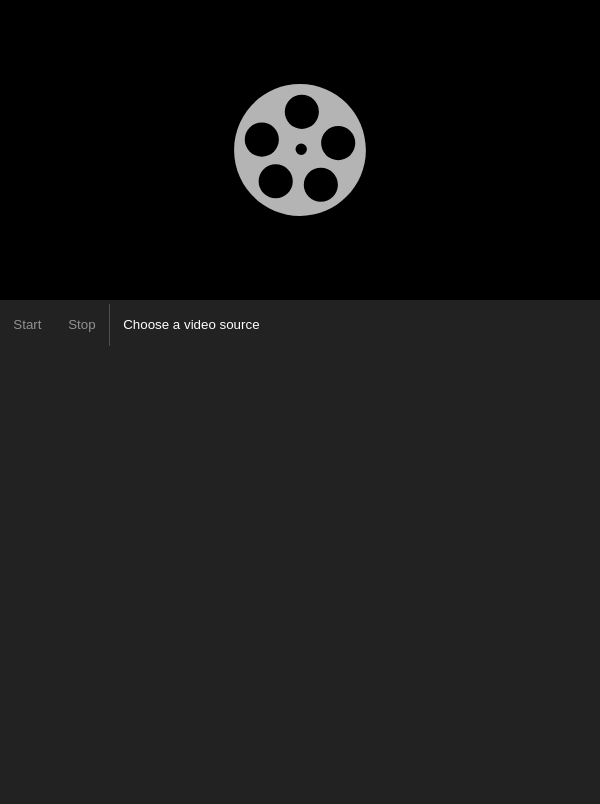
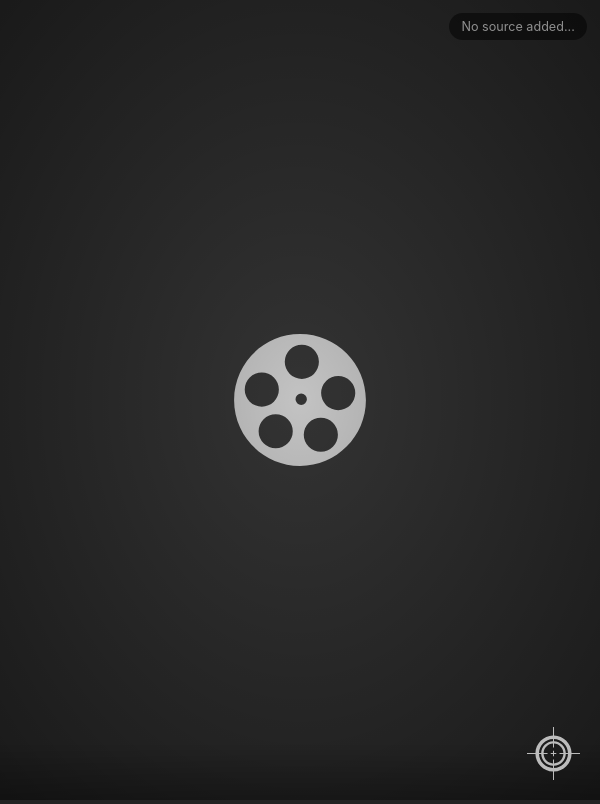
Before and after one commit to elvessousa/tela, an Electron app: page src/index.html in a window 600 px wide. Drawn offline with Linux system fonts and the light colour scheme.

Commit message:
Usability improvement.

```diff
--- a/src/index.css
+++ b/src/index.css
@@ -5,35 +5,169 @@ body {
   background: #222;
   color: #fff;
   font-size: 18px;
-}
-
-video {
-  background: #000 url(../assets/movie.svg) center no-repeat;
-  background-size: 25%;
-  width: 100%;
+  overflow: hidden;
 }
 
 button {
   background: transparent;
   border: 0;
   color: #fff;
-  padding: 1em
+  padding: 1em;
+  outline: none;
 }
 
 button:disabled {
   opacity: .5;
 }
 
-.controls {
-  display: flex;
+video {
+  background: #333 url(../assets/movie.svg) center no-repeat;
+  background-size: 25%;
+  height: 100vh;
+  position: relative;
+  width: 100vw;
 }
 
-.play { }
+.screen::before {
+  background: #000;
+  border-radius: 5em;
+  content: attr(data-label);
+  font-size: .7em;
+  margin: 1em;
+  opacity: .5;
+  padding: .5em 1em;
+  position: fixed;
+  right: 0;
+  top: -50px;
+  transition: top .5s ease-in-out;
+  z-index: 2;
+}
 
-.stop { }
+.screen:hover::before {
+  opacity: .5;
+  top: 0;
+}
 
-.on { }
+.screen::after {
+  background-image: radial-gradient(transparent, rgb(0, 0, 0));
+  bottom: 0;
+  content: '';
+  left: 0;
+  opacity: .3;
+  position: absolute;
+  position: absolute;
+  right: 0;
+  top: 0;
+  transition: opacity .2s ease-in-out;
+  z-index: 1;
+}
 
-.source {
-  border-left: 1px solid rgba(255, 255, 255, .2);
+.screen:hover::after {
+  opacity: .5;
 }
+
+.controls {
+  background-image: linear-gradient(transparent, rgba(0, 0, 0, .3));
+  bottom: 0;
+  display: flex;
+  left: 0;
+  padding: 5px;
+  position: fixed;
+  right: 0;
+  z-index: 2;
+  height: 2.5em;
+}
+
+.rec {
+  background: rgba(255, 42, 42, 0.6) url(../assets/rec.svg) center no-repeat;
+}
+
+.stop {
+  background: rgba(0, 0, 0, 0.6) url(../assets/stop.svg) center no-repeat;
+}
+
+.action {
+  opacity: .8;
+  background-size: 60%;
+  background-origin: content-box;
+  border-radius: 5em;
+  bottom: 1em;
+  height: 5em;
+  left: 1em;
+  padding: .5em;
+  position: fixed;
+  width: 5em;
+}
+
+.action:hover {
+  opacity: 1;
+}
+
+.action::before {
+  content: attr(data-tip);
+  color: #fff;
+  padding: .5em 1em;
+  position: absolute;
+  left: 5em;
+  bottom: 1em;
+  opacity: 0;
+  transition: opacity .2s ease-in-out;
+  text-align: left;
+  text-shadow: 0 1px 2px rgba(0, 0, 0, .5);
+}
+
+.action:hover::before {
+  opacity: 1;
+}
+
+.hidden { display: none; }
+
+.selector {
+  background: transparent url(../assets/target.svg) center no-repeat;
+  background-size: contain;
+  border: 0;
+  position: fixed;
+  bottom: 1em;
+  right: 1em;
+  width: 5em;
+  height: 5em;
+  padding: .5em;
+  border-radius: 5em;
+  background-origin: content-box;
+  transition: background-color .2s ease-in-out;
+}
+
+.selector:hover {
+  background-color: rgba(0, 0, 0, .6);
+}
+
+.selector::before {
+  content: attr(data-tip);
+  color: #fff;
+  padding: .5em 1em;
+  position: absolute;
+  right: 5em;
+  bottom: 1em;
+  opacity: 0;
+  transition: opacity .2s ease-in-out;
+  text-align: right;
+  text-shadow: 0 1px 2px rgba(0, 0, 0, .5);
+}
+
+.selector:hover::before {
+  opacity: 1;
+}
+
+.status {
+  animation: blink 1s steps(5, start) infinite;
+  text-align: center;
+  font-size: .8em;
+  padding: 1em;
+  width: 100%;
+}
+
+@keyframes blink {
+  to {
+    visibility: hidden;
+  }
+}
--- a/src/index.html
+++ b/src/index.html
@@ -7,13 +7,14 @@
     <script defer src="render.js"></script>
   </head>
   <body>
-    <video></video>
+    <div id="screen" class="screen" data-label="No source added...">
+      <video></video>
+    </div>
     <div class="controls">
-      <button id="start" class="play" disabled>Start</button>
-      <button id="stop" class="stop" disabled>Stop</button>
-      <button id="selector" class="source">
-        Choose a video source
-      </button>
+      <button id="start" class="rec hidden action" data-tip="Record stream"></button>
+      <button id="stop" class="stop hidden action" data-tip="Stop recording"></button>
+      <button id="selector" class="selector" data-tip="Select screen"></button>
+      <div id="status" class="status hidden">Recording...</span>
     </div>
   </body>
 </html>
--- a/src/render.js
+++ b/src/render.js
@@ -1,29 +1,45 @@
 const videoElement = document.querySelector('video');
 const startButton = document.getElementById('start');
 const stopButton = document.getElementById('stop');
+const screenElement = document.getElementById('screen');
+const statusBar = document.getElementById('status');
 const videoSelectButton = document.getElementById('selector');
 
 const { desktopCapturer, remote } = require('electron');
 const { writeFile } = require('fs');
 const { dialog, Menu } = remote;
 
+// ----------------------------------------------------
+// Global data
+// ----------------------------------------------------
 const recordedChunks = [];
 let mediaRecorder;
 
+// ----------------------------------------------------
+// Buttons
+// ----------------------------------------------------
 startButton.onclick = (e) => {
   mediaRecorder.start();
-  startButton.classList.add('on');
-  startButton.innerText = 'Recording...';
+  startButton.classList.add('hidden');
+  stopButton.classList.remove('hidden');
+  stopButton.classList.remove('hidden');
+  statusBar.classList.remove('hidden');
+  videoSelectButton.disabled = true;
 };
 
 stopButton.onclick = (e) => {
   mediaRecorder.stop();
-  startButton.classList.remove('on');
-  startButton.innerText = 'Start';
+  startButton.classList.remove('hidden');
+  stopButton.classList.remove('hidden');
+  statusBar.classList.add('hidden');
+  videoSelectButton.disabled = false;
 };
 
 videoSelectButton.onclick = getVideoSources;
 
+// ----------------------------------------------------
+// Get available desktop windows
+// ----------------------------------------------------
 async function  getVideoSources() {
   const inputSources = await desktopCapturer.getSources({
     types: ['window', 'screen']
@@ -41,9 +57,11 @@ async function  getVideoSources() {
   videoOptionsMenu.popup();
 }
 
-
+// ----------------------------------------------------
+// Select a window from the list
+// ----------------------------------------------------
 async function selectSource(source) {
-  videoSelectButton.innerHTML = source.name;
+  screenElement.dataset.label = source.name;
   const constraints = {
     audio: false,
     video: {
@@ -61,6 +79,7 @@ async function selectSource(source) {
   // Stream on video element
   videoElement.srcObject = stream;
   videoElement.play();
+  startButton.classList.remove('hidden');
 
   // Record media from stream
   const options = { mimeType: 'video/webm; codecs=vp9' }
@@ -71,11 +90,17 @@ async function selectSource(source) {
   mediaRecorder.onstop = handleStop;
 }
 
+// ----------------------------------------------------
+// Push data to recorded chunks
+// ----------------------------------------------------
 function handleDataAvailable(e) {
   console.log('video data available');
   recordedChunks.push(e.data);
 }
 
+// ----------------------------------------------------
+// Generate buffer and save file
+// ----------------------------------------------------
 async function handleStop(e) {
   const blob = new Blob(recordedChunks, {
     type: 'video/webm; codecs=vp9'
@@ -88,6 +113,9 @@ async function handleStop(e) {
     defaultPath: `video-${Date.now()}.webm`
   });
 
+  stopButton.classList.add('hidden');
+  startButton.classList.remove('hidden');
+
   console.log(filePath);
   writeFile(filePath, buffer, () => {
     console.log('Video saved!');
```
Also changed, not shown: assets/rec.svg (added), assets/stop.svg (added), assets/target.svg (added).
